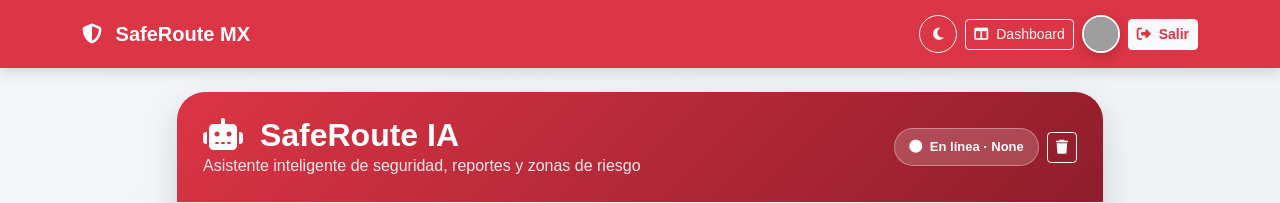
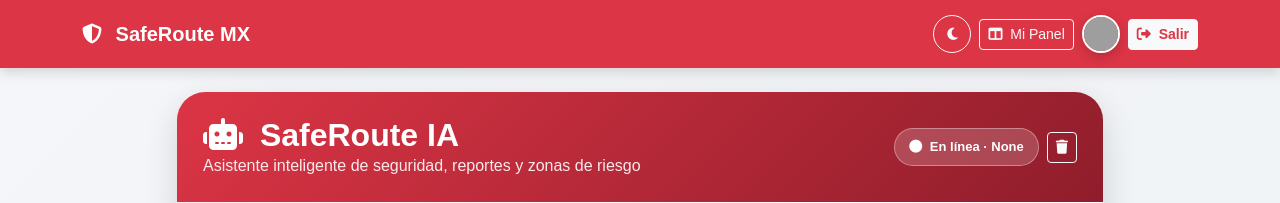
Before and after one commit to marioalberto95/SafeRouteMX, a Flask app: template templates/usuario/chatbot.html in a window 1280 px wide. Shown: the top 203 px of the page. Run offline with Flask 3, Linux system fonts and the light colour scheme; the template is opened without the code that fills it, so the values that code supplies are empty; parts of the project's set-up code (start-up, migrations or seed data) failed here and were passed over; grey boxes are pictures that could not be loaded.

Commit message:
Agregar677

```diff
--- a/templates/usuario/chatbot.html
+++ b/templates/usuario/chatbot.html
@@ -601,7 +601,7 @@ html, body {
             {% else %}
                 <a href="/dashboard" class="btn btn-outline-light btn-sm">
                     <i class="fa-solid fa-table-columns me-1"></i>
-                    Dashboard
+                    Mi Panel
                 </a>
             {% endif %}
 
```
